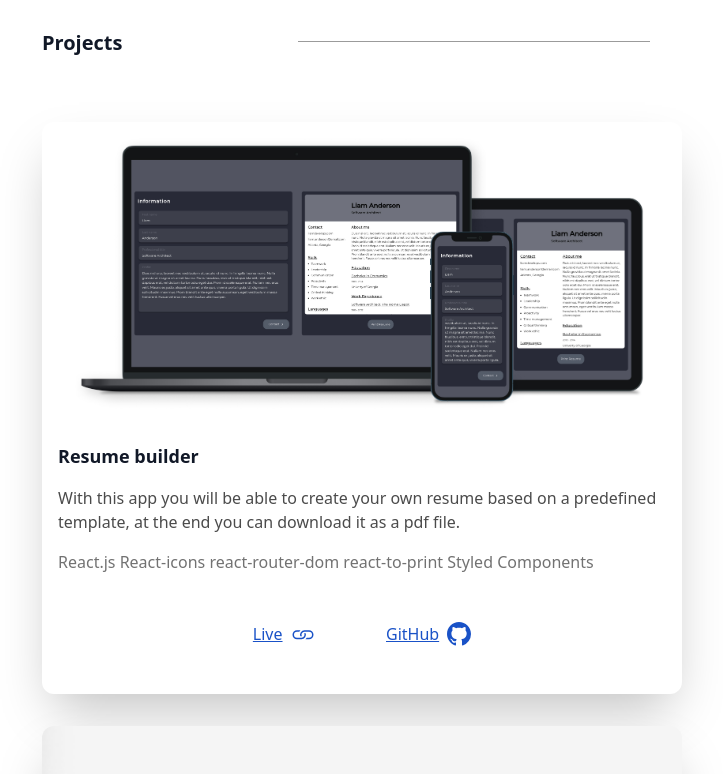
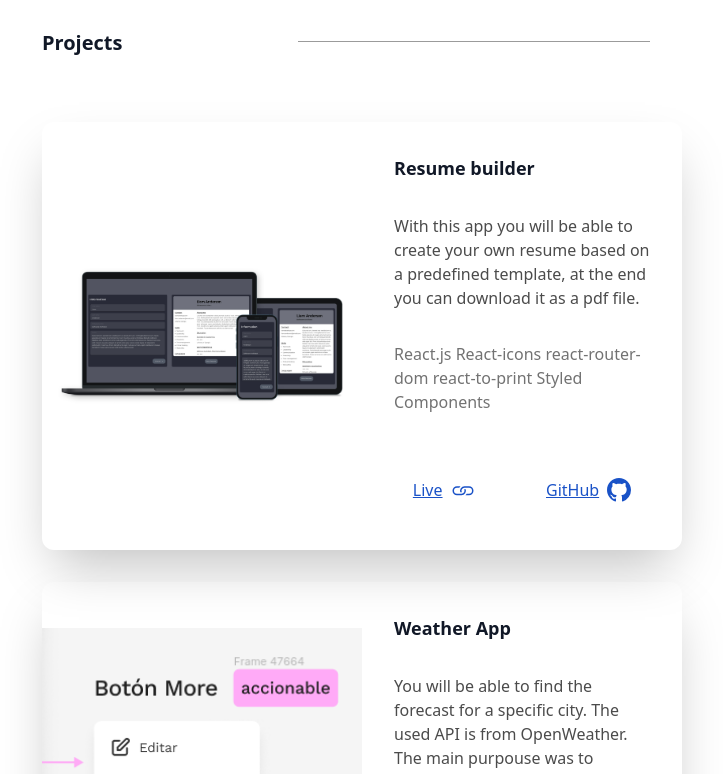
Before and after one commit to LPRegen/portfolio, a Next.js app: page / in a window 1280 px wide. Shown: the part 1560-2334 px from the top of the page, without its empty margins (278-1001 px from the left). Built offline with nearby package versions, Linux system fonts and the light colour scheme.

Commit message:
refactor: modify styles

```diff
--- a/components/Projects.tsx
+++ b/components/Projects.tsx
@@ -43,10 +43,13 @@ const projectList: Project[] = [
 ];
 
 export const Projects = () => {
+  const containerStyles =
+    'grid grid-rows-2 shadow-2xl rounded-xl md:grid-rows-none md:grid-cols-2';
+
   const Links = ({ live, repo }: { live: string; repo: string }) => {
     const anchorStyle = 'flex gap-2 text-primary-800/90 underline';
     return (
-      <div className="grid grid-cols-2 gap-12 py-8">
+      <div className="grid grid-cols-2 gap-12 mt-8 mb-4">
         <Link href={live}>
           <a
             target="_blank"
@@ -73,30 +76,34 @@ export const Projects = () => {
 
   return (
     <SectionWrapper id="projects" title="Projects">
-      {projectList.map((project) => {
+      {projectList.map(
+        ({ name, image, altImg, description, technologies, repo, live }) => {
           return (
-          <div key={project.name} className="shadow-2xl rounded-xl">
+            <div key={name} className={`${containerStyles}`}>
+              <div className="relative -z-10">
                 <Image
-              src={project.image}
-              alt={project.altImg}
-              layout="responsive"
-              className="rounded-t-xl"
+                  src={image}
+                  alt={altImg}
+                  layout="fill"
+                  objectFit="contain"
                 />
-            <div className="flex flex-col gap-4 items-center p-4">
+              </div>
+              <div className="flex flex-col justify-between gap-4 items-center p-4 sm:p-8 lg:gap-8">
                 <Title as="h3" className="w-full">
-                {project.name}
+                  {name}
                 </Title>
                 <Paragraph className="text-secondary-800">
-                {project.description}
+                  {description}
                 </Paragraph>
                 <Paragraph className="text-secondary-600 w-full">
-                {project.technologies}
+                  {technologies}
                 </Paragraph>
-              <Links repo={project.repo} live={project.live} />
+                <Links repo={repo} live={live} />
               </div>
             </div>
           );
-      })}
+        }
+      )}
     </SectionWrapper>
   );
 };
```
Lines whose indentation alone changed are shown as unchanged.
